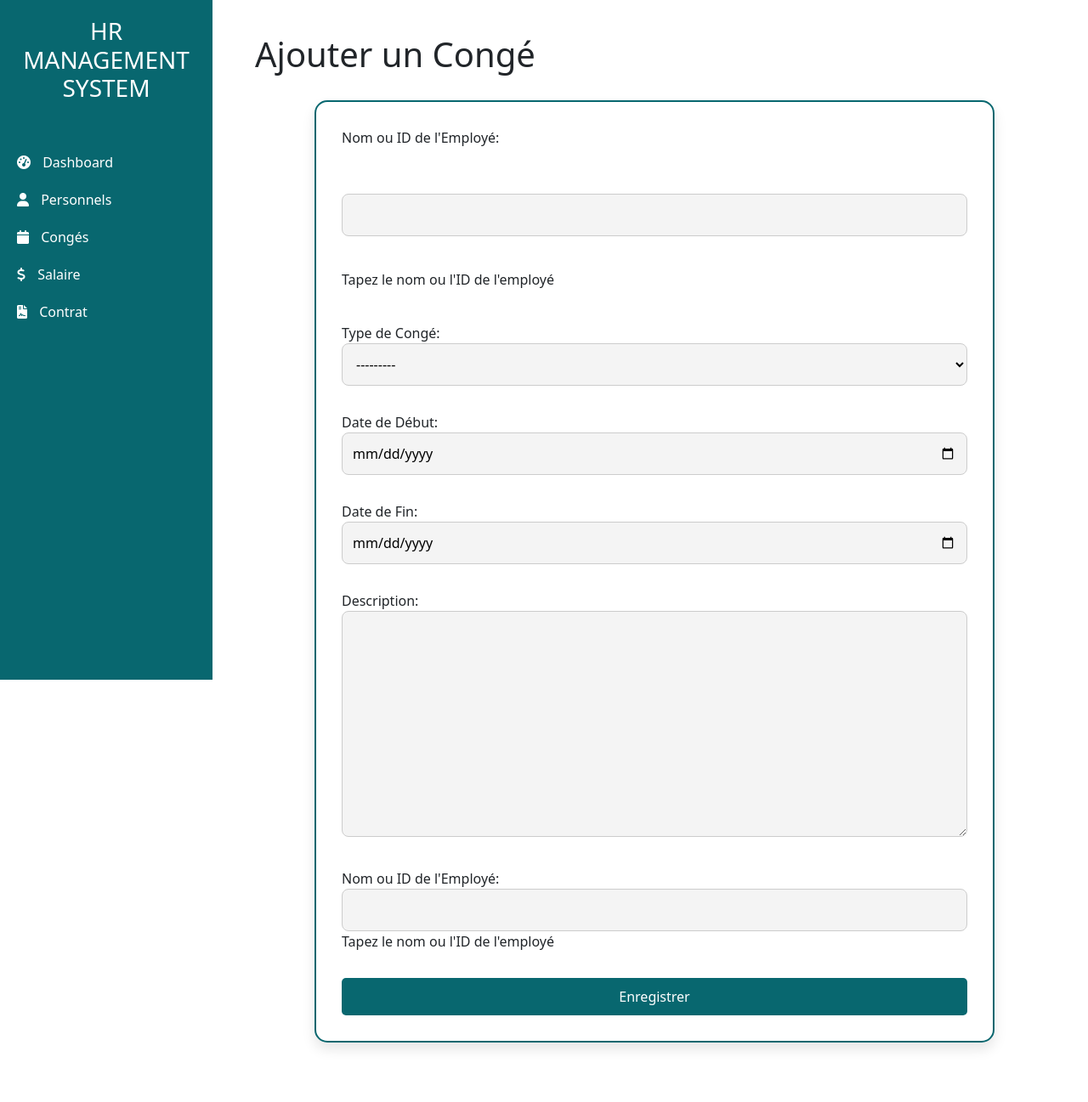
After one commit to Ayabergh/Rh_Project, a Django app: page /conges/ajouter/ in a window 1280 px wide. The commit adds this page. Shown: the whole page at 85% size. Run offline with Django 5.2, Linux system fonts and the light colour scheme; some libraries are stand-ins or nearby versions.

Commit message:
Gestion des congés_(1)

```diff
--- a/project/app/admin.py
+++ b/project/app/admin.py
@@ -1,9 +1,10 @@
 from django.contrib import admin
 
-from .models import Evaluation, Personnel,Service
+from .models import Conge, Evaluation, Personnel,Service
 
 # Register your models here.
 
 admin.site.register(Personnel)
 admin.site.register(Service)
 admin.site.register(Evaluation)
+admin.site.register(Conge)
--- a/project/app/forms.py
+++ b/project/app/forms.py
@@ -1,5 +1,5 @@
 from django import forms
-from .models import Evaluation, Personnel
+from .models import Conge, Evaluation, Personnel
 
 class PersonnelForm(forms.ModelForm):
     class Meta:
@@ -13,3 +13,42 @@ class EvaluationForm(forms.ModelForm):
 
     # Customize criteria as a JSON field (could be a formset or a dynamic form in the frontend)
     criteria = forms.CharField(widget=forms.Textarea, required=False)
+class CongeForm(forms.ModelForm):
+    employe_identifier = forms.CharField(
+        max_length=50,
+        label="Nom ou ID de l'Employé",
+        help_text="Tapez le nom ou l'ID de l'employé"
+    )
+
+    class Meta:
+        model = Conge
+        fields = ['type_conge', 'date_debut', 'date_fin', 'description']
+        labels = {
+            'type_conge': "Type de Congé",
+            'date_debut': "Date de Début",
+            'date_fin': "Date de Fin",
+            'description': "Description",
+        }
+        widgets = {
+            'date_debut': forms.DateInput(attrs={'type': 'date'}),
+            'date_fin': forms.DateInput(attrs={'type': 'date'}),
+        }
+
+    def clean_employe_identifier(self):
+        identifier = self.cleaned_data['employe_identifier']
+        try:
+            if identifier.isdigit():
+                employe = Personnel.objects.get(id=int(identifier))
+            else:
+                employe = Personnel.objects.get(name__iexact=identifier)
+        except Personnel.DoesNotExist:
+            raise forms.ValidationError("Employé introuvable. Vérifiez le nom ou l'ID.")
+        return employe
+
+    def save(self, commit=True):
+        instance = super().save(commit=False)
+        employe = self.cleaned_data['employe_identifier']
+        instance.employe = employe  # Assign the correct employee to the Conge
+        if commit:
+            instance.save()
+        return instance
--- a/project/app/models.py
+++ b/project/app/models.py
@@ -19,9 +19,14 @@ class Personnel(models.Model):
     IdService = models.ForeignKey(Service,on_delete=models.CASCADE)
     hireDate= models.DateField()
     Adresse= models.CharField(max_length=254)
+    jours_restants = models.IntegerField(default=0)
 
     def __str__(self):
         return self.name
+    def save(self, *args, **kwargs):
+        if self.jours_restants < 0:
+            self.jours_restants = 0  # Ensure no negative values
+        super(Personnel, self).save(*args, **kwargs)
 
 
 class Evaluation(models.Model):
@@ -39,3 +44,30 @@ class Evaluation(models.Model):
 
     def __str__(self):
         return f"Evaluation for {self.employee.name} on {self.date}"
+
+
+class Conge(models.Model):
+    TYPES_CONGES = [
+        ('Annuel', 'Congé Annuel'),
+        ('Maladie', 'Congé Maladie'),
+        ('Maternité', 'Congé Maternité'),
+        ('Paternité', 'Congé Paternité'),
+        ('Sans Solde', 'Congé Sans Solde'),
+        ('Autre', 'Autre'),
+    ]
+    employe = models.ForeignKey(Personnel, on_delete=models.CASCADE, related_name='conges')
+    type_conge = models.CharField(max_length=20, choices=TYPES_CONGES)
+    date_debut = models.DateField(verbose_name="Date de Début")
+    date_fin = models.DateField(verbose_name="Date de Fin")
+    jours_utilises = models.IntegerField(verbose_name="Jours Utilisés")
+    jours_restants = models.IntegerField(verbose_name="Jours Restants", null=False)
+    description = models.TextField(null=True, blank=True, verbose_name="Description")
+
+    def save(self, *args, **kwargs):
+        self.jours_utilises = (self.date_fin - self.date_debut).days + 1
+        # Example calculation for jours_restants, adjust as per your business logic
+        self.jours_restants = self.employe.jours_restants - self.jours_utilises
+        super().save(*args, **kwargs)
+
+    def __str__(self):
+        return f"{self.employe.name} - {self.type_conge}"
--- a/project/app/templates/base.html
+++ b/project/app/templates/base.html
@@ -45,7 +45,7 @@
         <h3 class="text-center  text-white mb-5">HR <br>  MANAGEMENT SYSTEM  </h3>
         <a href=""><i class="fas fa-tachometer-alt"></i> Dashboard</a>
         <a href="{% url 'personnels' %}"><i class="fas fa-user"></i> Personnels</a>
-        <a href=""><i class="fas fa-calendar"></i> Congés</a>
+        <a href="{% url 'liste_conges' %}"><i class="fas fa-calendar"></i> Congés</a>
         <a href=""><i class="fas fa-dollar-sign"></i> Salaire</a>
         <a href=""><i class="fas fa-file-contract"></i> Contrat</a>
     </div>
--- /dev/null
+++ b/project/app/templates/conges/ajouter_conge.html
@@ -0,0 +1,92 @@
+<!DOCTYPE html>
+<html lang="en">
+<head>
+    <meta charset="UTF-8">
+    <meta name="viewport" content="width=device-width, initial-scale=1.0">
+    <title>Ajouter un Congé</title>
+    <style>
+        /* Include the same styles as provided in the layout */
+        body {
+            font-family: Arial, sans-serif;
+            background-color: #f8f9fa;
+            margin: 0;
+            padding: 0;
+        }
+        .main-content {
+            padding: 20px;
+        }
+        .frame-container {
+            background-color: #fff;
+            padding: 30px;
+            border-radius: 15px;
+            box-shadow: 0 8px 15px rgba(0, 0, 0, 0.1);
+            margin: 30px auto;
+            max-width: 800px;
+            border: 2px solid #08676F;
+        }
+        .btn-custom {
+            background-color: #08676F;
+            color: #fff;
+            text-decoration: none;
+            padding: 10px 15px;
+            border-radius: 5px;
+            transition: background-color 0.3s;
+        }
+        .btn-custom:hover {
+            background-color: #065b5c;
+        }
+        form {
+            display: flex;
+            flex-direction: column;
+            gap: 15px;
+        }
+        form input, form select, form textarea {
+            width: 100%;
+            padding: 12px;
+            border-radius: 8px;
+            border: 1px solid #ccc;
+            background-color: #f4f4f4;
+            font-size: 16px;
+            transition: border 0.3s;
+        }
+        form input:focus, form select:focus, form textarea:focus {
+            border-color: #08676F;
+            outline: none;
+        }
+        form button {
+            padding: 12px 15px;
+            background-color: #08676F;
+            color: white;
+            border: none;
+            border-radius: 5px;
+            transition: background-color 0.3s;
+        }
+        form button:hover {
+            background-color: #065b5c;
+        }
+    </style>
+</head>
+<body>
+    {% extends "base.html" %}
+
+    {% block title %}Conges{% endblock %}
+
+    {% block content %}
+    <div class="main-content">
+        <h1>Ajouter un Congé</h1>
+        <div class="frame-container">
+            <form method="post">
+                {% csrf_token %}
+                {{ form.employe_identifier.label_tag }} <br>
+                {{ form.employe_identifier }} <br>
+                {{ form.employe_identifier.help_text }} <br><br>
+
+                {{ form.as_p }}
+                <button type="submit" class="btn-custom">Enregistrer</button>
+            </form>
+        </div>
+    </div>
+    {% endblock %}
+
+</body>
+</html>
--- a/project/app/urls.py
+++ b/project/app/urls.py
@@ -12,5 +12,10 @@ urlpatterns = [
     path('personnels/<int:employee_id>/evaluations/', views.evaluations, name='evaluations'),
     path('personnels/<int:employee_id>/evaluations/add/', views.add_evaluation, name='add_evaluation'),
     path('evaluations/<int:evaluation_id>/report/', views.evaluation_report, name='evaluation_report'),
+    path('conges/', views.liste_conges, name='liste_conges'),
+    path('conges/ajouter/', views.ajouter_conge, name='ajouter_conge'),
+    path('conges/modifier/<int:id>/', views.modifier_conge, name='modifier_conge'),
+    path('conges/supprimer/<int:id>/', views.supprimer_conge, name='supprimer_conge'),
+    path('autocomplete-personnel/', views.autocomplete_personnel, name='autocomplete_personnel'),
 
 ]
--- a/project/app/views.py
+++ b/project/app/views.py
@@ -1,8 +1,8 @@
-from django.http import FileResponse
+from django.http import FileResponse, JsonResponse
 from django.shortcuts import render, get_object_or_404, redirect
 from .report_utils import generate_evaluation_report
-from .models import Evaluation, Personnel
-from .forms import EvaluationForm, PersonnelForm
+from .models import Conge, Evaluation, Personnel
+from .forms import CongeForm, EvaluationForm, PersonnelForm
 # Create your views here.
 
 def main_page(request):
@@ -92,3 +92,48 @@ def evaluation_report(request, evaluation_id):
     evaluation = get_object_or_404(Evaluation, id=evaluation_id)
     filename = generate_evaluation_report(evaluation)
     return FileResponse(open(filename, 'rb'), as_attachment=True, filename=filename)
+
+
+
+def liste_conges(request):
+    conges = Conge.objects.all()
+    return render(request, 'conges/liste_conges.html', {'conges': conges})
+
+def ajouter_conge(request):
+    if request.method == 'POST':
+        form = CongeForm(request.POST)
+        if form.is_valid():
+            # Retrieve the employe object from the form
+            employe = form.cleaned_data['employe_identifier']
+            conge = form.save(commit=False)  # Do not save yet
+            conge.employe = employe  # Set the employe
+            conge.save()  # Now save with the correct employe
+            return redirect('liste_conges')  # Redirect to a success page
+    else:
+        form = CongeForm()
+    return render(request, 'conges/ajouter_conge.html', {'form': form})
+
+
+
+def modifier_conge(request, id):
+    conge = get_object_or_404(Conge, id=id)
+    if request.method == 'POST':
+        form = CongeForm(request.POST, instance=conge)
+        if form.is_valid():
+            form.save()
+            return redirect('liste_conges')
+    else:
+        form = CongeForm(instance=conge)
+    return render(request, 'conges/modifier_conge.html', {'form': form})
+
+def supprimer_conge(request, id):
+    conge = get_object_or_404(Conge, id=id)
+    conge.delete()
+    return redirect('liste_conges')
+
+def autocomplete_personnel(request):
+    if 'term' in request.GET:
+        qs = Personnel.objects.filter(name__icontains=request.GET['term'])
+        names = list(qs.values_list('name', flat=True))
+        return JsonResponse(names, safe=False)
+    return JsonResponse([], safe=False)
```
Also changed, not shown: project/app/templates/conges/liste_conges.html (added, +107 -0 lines), project/app/templates/conges/modifier_conge.html (added, +87 -0 lines), project/app/migrations/0005_conge.py (added), project/app/migrations/0006_personnel_jours_restants.py (added), project/db.sqlite3, 1 other file.
